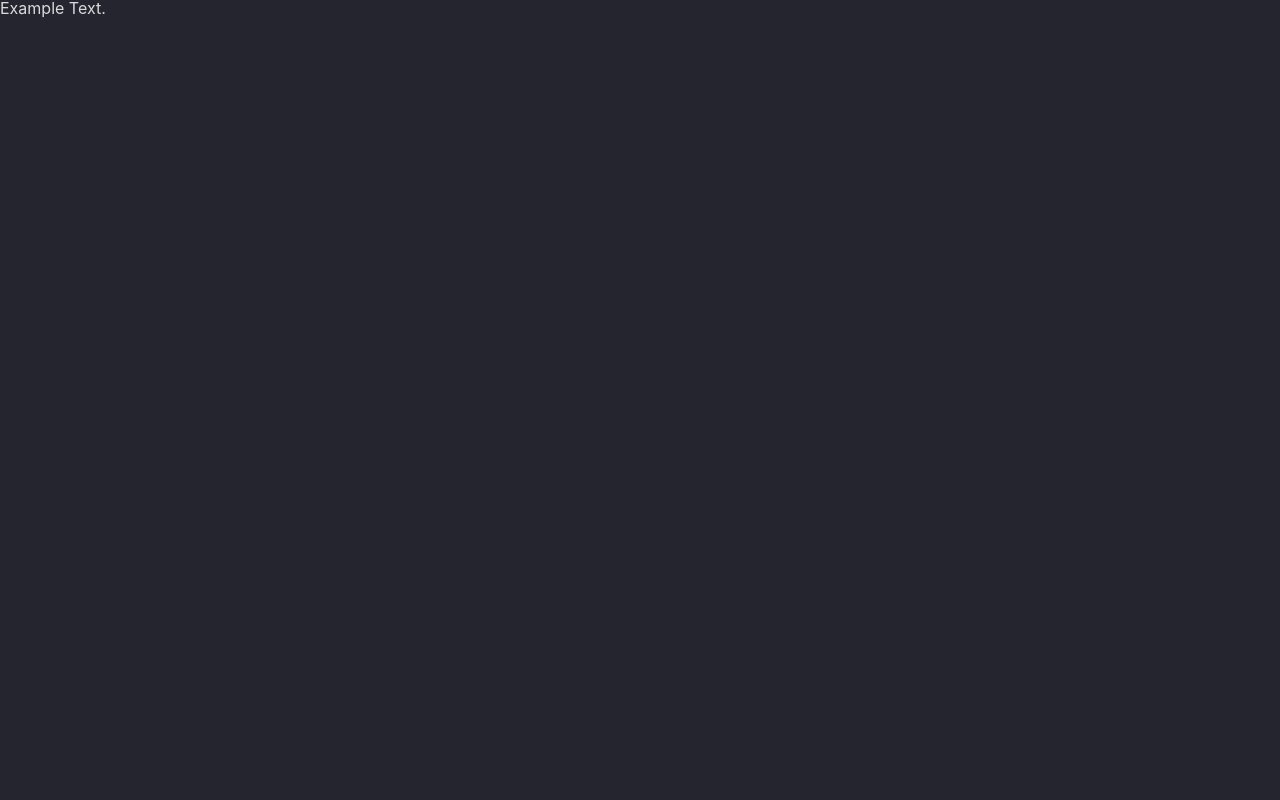
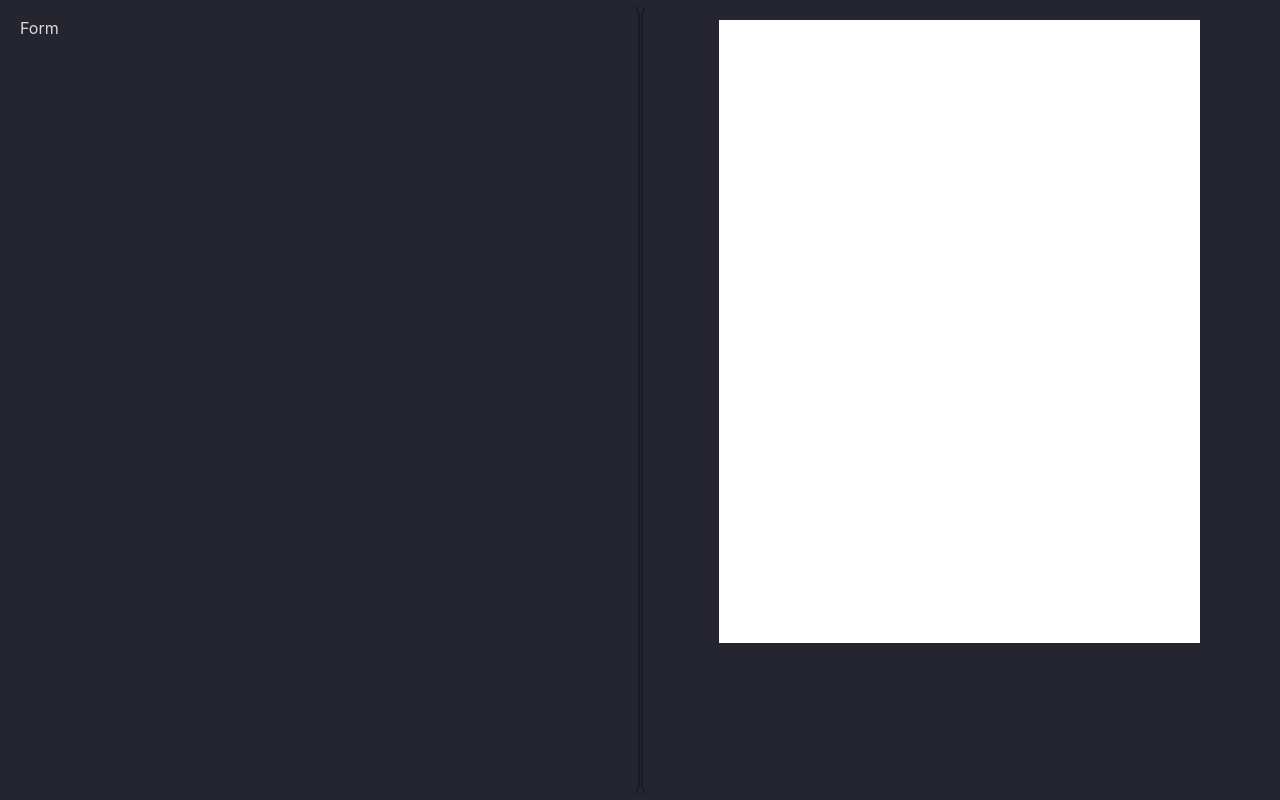
Before and after one commit to DarxyDev/CV-Generator, a React (Vite) app: page / in a window 1280 px wide. Built offline with nearby package versions, Linux system fonts and the light colour scheme.

Commit message:
added basic form/preview components and css

```diff
--- a/src/App.jsx
+++ b/src/App.jsx
@@ -1,12 +1,16 @@
 import { useState } from 'react'
 import './styles/reset.css'
+import './styles/App.css'
+import Preview from './components/Preview'
+import Form from './components/Form'
 
 function App() {
 
   return (
-    <>
-    Example Text.
-    </>
+    <div id='main-container'>
+      <Form />
+      <Preview />
+    </div>
   )
 }
 
--- /dev/null
+++ b/src/components/Form.jsx
@@ -0,0 +1,7 @@
+export default function Form(){
+    return (
+        <div className='left-half main-section'>
+        Form
+        </div>
+    )
+}
--- /dev/null
+++ b/src/components/Preview.jsx
@@ -0,0 +1,17 @@
+import '../styles/Preview.css'
+export default function Preview(){
+    return (
+        <div id='preview' className = 'right-half main-section'>
+            <Page></Page>
+        </div>
+    )
+}
+
+function Page(){
+
+    return (
+        <div id='page'>
+
+        </div>
+    )
+}
--- a/src/styles/App.css
+++ b/src/styles/App.css
@@ -1,3 +1,37 @@
+:root{
+    --tint-dark-30:rgba(0,0,0,.3);
+}
+html, body, #root{
+    width:100%;
+    height: 100%;
+    min-width:800px;
+}
 #root {
-
 }
+#main-container{
+    height:100%;
+    width:100%;
+    box-sizing: border-box;
+    padding:.25rem;
+    display:flex;
+    gap:1px;
+}
+.left-half{
+    width:50%;
+    min-height:100%;
+}
+.right-half{
+    width:50%;
+    min-height:100%;
+}
+.main-section{
+    box-sizing:border-box;
+    padding:1rem;
+    border-right:2px solid var(--tint-dark-30);
+    border-radius:1.5vmin;
+    overflow:scroll;
+}
+.main-section:nth-child(2){
+    border-right:none;
+    border-left:2px solid var(--tint-dark-30);
+}
--- /dev/null
+++ b/src/styles/Preview.css
@@ -0,0 +1,8 @@
+#preview{
+}
+#page{
+    margin: 0 auto;
+    width:80%;
+    background-color: white;
+    aspect-ratio: 1/1.294;
+}
```
